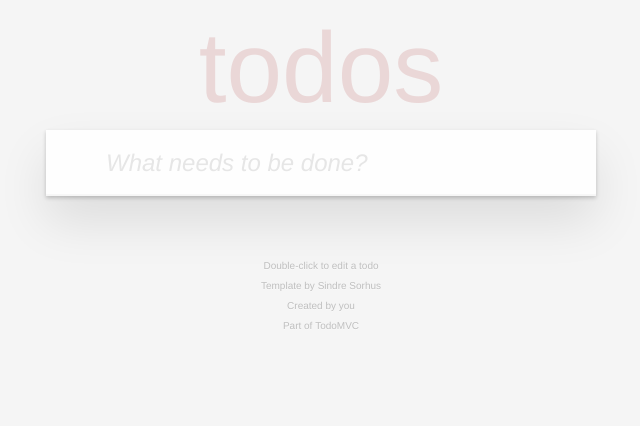
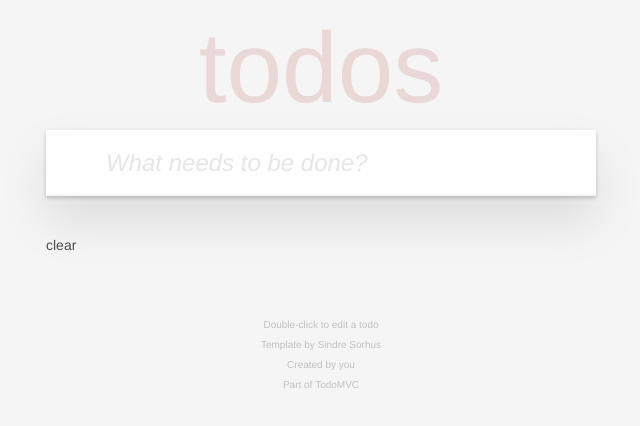
Before and after one commit to jzlin/todomvc-demo1, an Angular app: page / in a window 1280 px wide. Shown: the top 426 px of the page, without its empty margins (319-959 px from the left). Built offline with nearby package versions, Linux system fonts and the light colour scheme.

Commit message:
任務 11 進階練習

```diff
--- a/src/app/app.component.html
+++ b/src/app/app.component.html
@@ -21,9 +21,10 @@
     </ul>
   </section>
   <!-- This footer should hidden by default and shown when there are todos -->
-  <app-footer [todoList]="todoList"
+  <app-footer #f [todoList]="todoList"
     (clearComplete)="clearComplete()"></app-footer>
 </section>
+<button (click)="f.clearBtnClick()">clear</button>
 <footer class="info">
   <p>Double-click to edit a todo</p>
   <!-- Remove the below line ↓ -->
```
